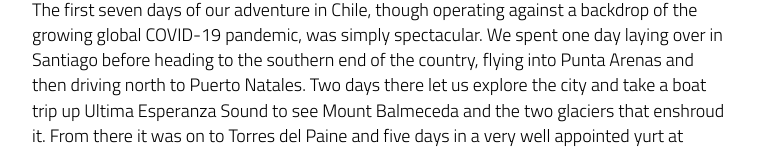
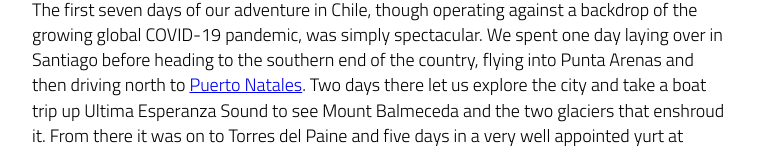
Before and after one commit to disquisitioner/11ty-dqcom, an Eleventy site: page posts/2020/post-patagonia-coronavirus.html in a window 1280 px wide. Shown: the part 804-956 px from the top of the page, without its empty margins (8-771 px from the left). Built offline with nearby package versions, Linux system fonts and the light colour scheme; Eleventy itself is replaced by a stand-in of ours; files that its build step writes are made by us from their sources; no server answers.

Commit message:
Fixed link formatting

```diff
--- a/posts/2020/post-patagonia-coronavirus.html
+++ b/posts/2020/post-patagonia-coronavirus.html
@@ -11,7 +11,7 @@ tags: [post, photo, travel]
 	Well, that was an incredible two weeks...
 </p>
 <p>
-	The first seven days of our adventure in Chile, though operating against a backdrop of the growing global COVID-19 pandemic, was simply spectacular.  We spent one day laying over in Santiago before heading to the southern end of the country, flying into Punta Arenas and then driving north to <a src="https://photos.smugmug.com/Chile-2020/Patagonia/i-7VSsKMg/0/c96fc0e1/L/DSC00045-L.jpg">Puerto Natales</a>. Two days there let us explore the city and take a boat trip up Ultima Esperanza Sound to see Mount Balmeceda and the two glaciers that enshroud it. From there it was on to Torres del Paine and five days in a very well appointed yurt at <a href="https://www.patagoniacamp.com/">Patagonia Camp</a>.
+	The first seven days of our adventure in Chile, though operating against a backdrop of the growing global COVID-19 pandemic, was simply spectacular.  We spent one day laying over in Santiago before heading to the southern end of the country, flying into Punta Arenas and then driving north to <a href="https://photos.smugmug.com/Chile-2020/Patagonia/i-7VSsKMg/0/c96fc0e1/L/DSC00045-L.jpg">Puerto Natales</a>. Two days there let us explore the city and take a boat trip up Ultima Esperanza Sound to see Mount Balmeceda and the two glaciers that enshroud it. From there it was on to Torres del Paine and five days in a very well appointed yurt at <a href="https://www.patagoniacamp.com/">Patagonia Camp</a>.
 </p>
 <p>
 	Patagonia Camp offers a variety of daily excursions into the park or just around Camp, and we took advantage of as much as we could physically fit into those five days including glaciers, waterfalls, hikes, lakes, stunning vistas, petroglyphs, guanacos and condors and puma, delicious Chilean food and drink, and lots to learn about Patagonia and Chile from the extraordinarly helpful guides and staff at the Camp.  The photo above is one example of the our experiences.  If you're interested you'll find lots more in my <a href="https://davidbryant.smugmug.com/Chile-2020">photo album</a> from the trip.
```
